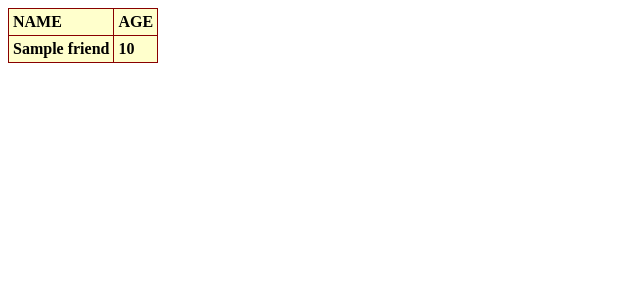
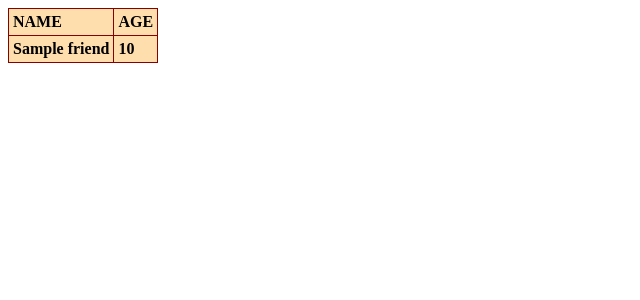
Before and after one commit to qper/pyEdu, a Python web app: template templates/index.html in a window 1280 px wide. Shown: the top 300 px of the page, without its empty margins (0-640 px from the left). Run offline with Jinja, Linux system fonts and the light colour scheme; the template is opened without the code that fills it: most values are stand-ins (such as "Sample title", 1, 10 or a date in 2020); lists and menus that the app fills with data are empty.

Commit message:
[CFG] Update template

```diff
--- a/templates/header.html
+++ b/templates/header.html
@@ -5,7 +5,7 @@
      border-collapse: collapse;
     }
     th {
-     background: #ffc;
+     background: #ffdead;
      text-align: left;
     }
     td, th {
```
